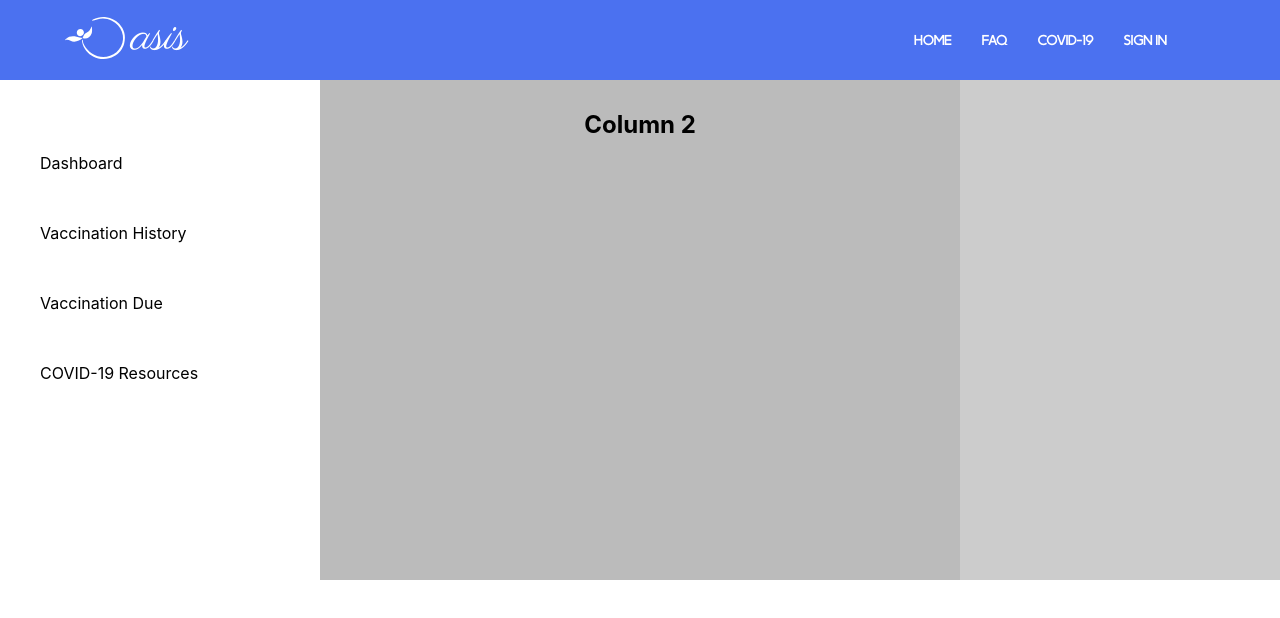
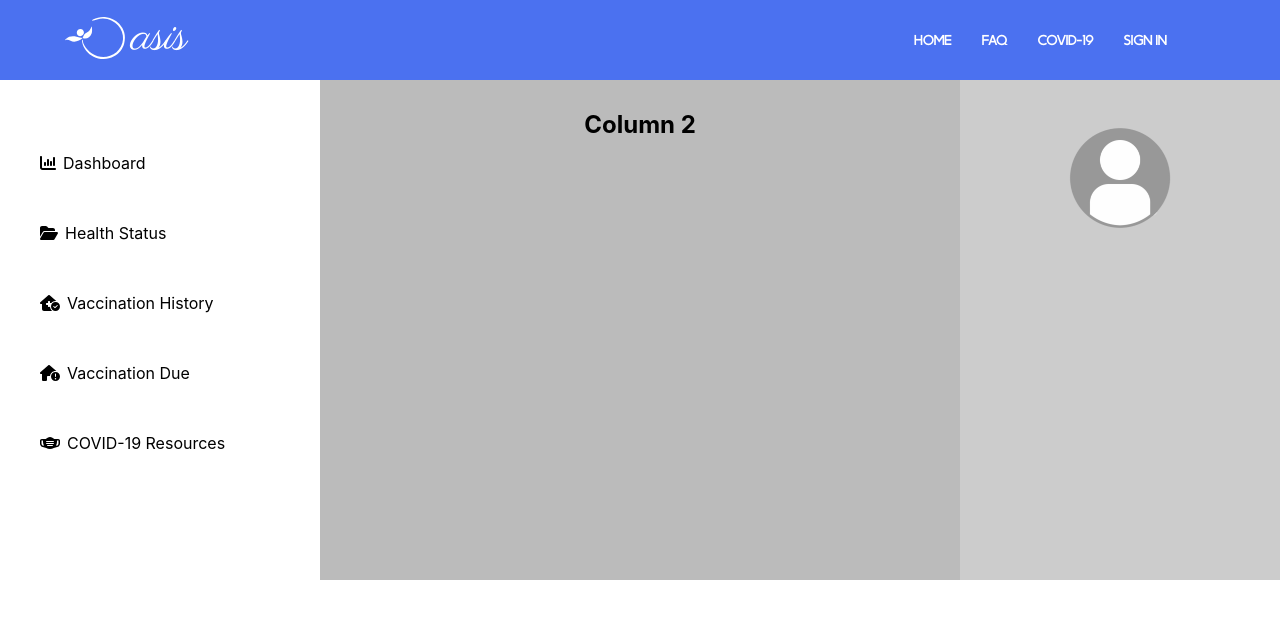
Before and after one commit to akarshroot/oasis, a React (Create React App) app in the folder oasis/: page /dashboard in a window 1280 px wide. Shown: the top 618 px of the page. Built offline with nearby package versions, Linux system fonts and the light colour scheme; the HTML template or start-up script is replaced by a standard one.

Commit message:
dash-icons

```diff
--- a/oasis/src/pages/Dashboard.css
+++ b/oasis/src/pages/Dashboard.css
@@ -40,3 +40,14 @@
     transition: color 1s;
     transition: border 1s;
   }
+
+  .user-img {
+    width: 120px;
+    height: 120px;
+    border-radius: 50%;
+    border-color: #4b71f0;
+}
+
+.dash-icon{
+    margin-right: 7px;
+}
--- a/oasis/src/pages/Dashboard.js
+++ b/oasis/src/pages/Dashboard.js
@@ -1,15 +1,23 @@
 import React from 'react'
 import './Dashboard.css'
+import userimg from '../assets/user.png'
+import { FontAwesomeIcon } from '@fortawesome/react-fontawesome';
+import { faChartColumn } from '@fortawesome/free-solid-svg-icons';
+import { faFolderOpen } from '@fortawesome/free-solid-svg-icons';
+import { faHouseMedicalCircleCheck } from '@fortawesome/free-solid-svg-icons';
+import { faHouseCircleExclamation } from '@fortawesome/free-solid-svg-icons';
+import { faMaskFace } from '@fortawesome/free-solid-svg-icons';
 
 function Dashboard() {
   return (
     <div className="dash-container">
 
       <div className="column left" style={{backgroundColor: "white"}}>
-        <div className="dash-tabs">Dashboard</div>
-        <div className="dash-tabs">Vaccination History</div>
-        <div className="dash-tabs">Vaccination Due</div>
-        <div className="dash-tabs">COVID-19 Resources</div>
+        <div className="dash-tabs"><FontAwesomeIcon icon={ faChartColumn } className="dash-icon"/>Dashboard</div>
+        <div className="dash-tabs"><FontAwesomeIcon icon={ faFolderOpen } className="dash-icon"/>Health Status</div>
+        <div className="dash-tabs"><FontAwesomeIcon icon={ faHouseMedicalCircleCheck } className="dash-icon"/>Vaccination History</div>
+        <div className="dash-tabs"><FontAwesomeIcon icon={ faHouseCircleExclamation } className="dash-icon"/>Vaccination Due</div>
+        <div className="dash-tabs"><FontAwesomeIcon icon={ faMaskFace } className="dash-icon"/>COVID-19 Resources</div>
       </div>
 
       <div className="column middle" style={{backgroundColor:"#bbb"}}>
@@ -19,7 +27,7 @@ function Dashboard() {
 
       <div className="column right" style={{backgroundColor:"#ccc"}}>
         <div>
-          <img></img>
+        <img src={userimg} alt="User image" className="user-img"></img>
         </div>
         <div>
 
```
Also changed, not shown: oasis/src/assets/user.png (added), 1 other file (tests, documents, lock files or other folders).
